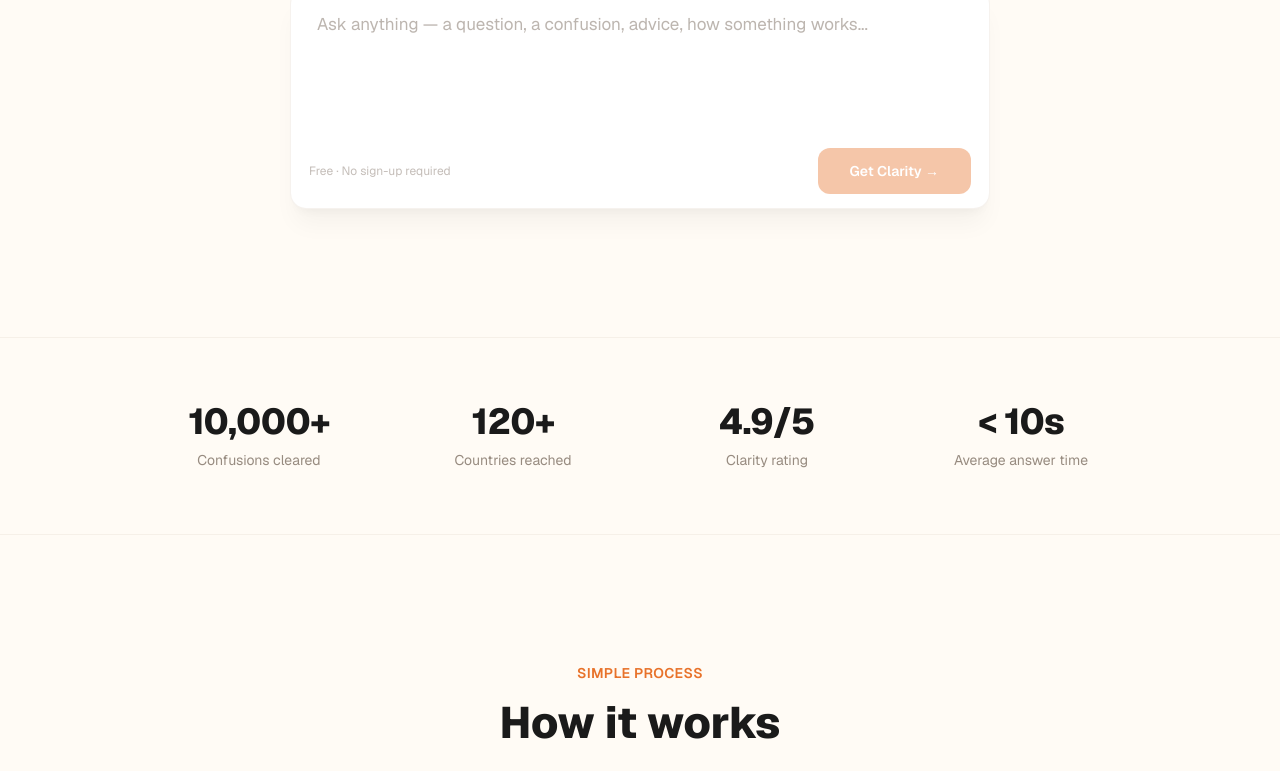
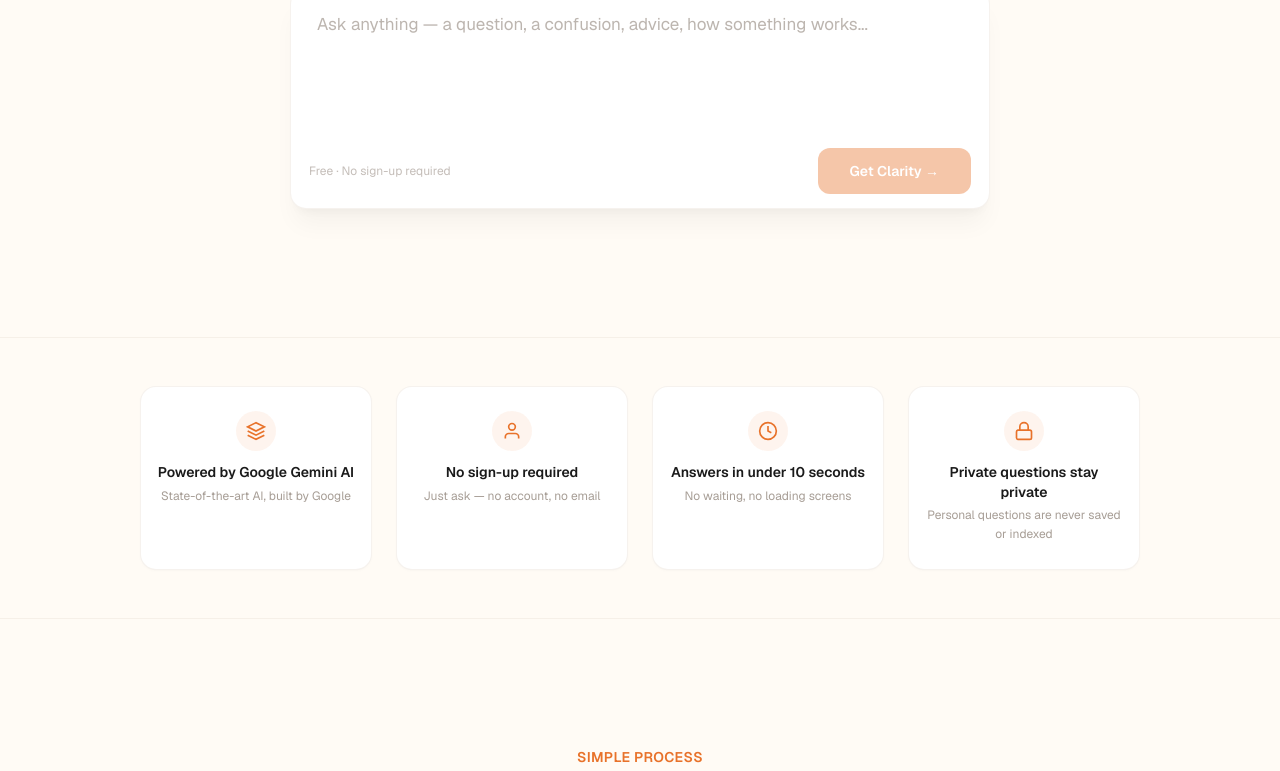
Before and after one commit to areebishaq76-dev/nowiget, a Next.js app: page / in a window 1280 px wide. Shown: the part 562-1333 px from the top of the page. Built offline with nearby package versions, Linux system fonts and the light colour scheme.

Commit message:
Replace fake stats with real trust badges

```diff
--- a/app/page.tsx
+++ b/app/page.tsx
@@ -337,20 +337,47 @@ export default function Home() {
         </div>
       </section>
 
-      {/* ─── Stats Bar ─── */}
-      <section className="py-16 px-6 border-y border-border/40">
-        <div className="max-w-[1000px] mx-auto grid grid-cols-2 md:grid-cols-4 gap-10 md:gap-4">
+      {/* ─── Trust Bar ─── */}
+      <section className="py-12 px-6 border-y border-border/40">
+        <div className="max-w-[1000px] mx-auto grid grid-cols-2 md:grid-cols-4 gap-6">
           {[
-            { number: "10,000+", label: "Confusions cleared" },
-            { number: "120+", label: "Countries reached" },
-            { number: "4.9/5", label: "Clarity rating" },
-            { number: "< 10s", label: "Average answer time" },
-          ].map(({ number, label }) => (
-            <div key={label} className="text-center">
-              <p className="text-3xl md:text-4xl font-extrabold text-foreground tracking-tight">
-                {number}
-              </p>
-              <p className="mt-2 text-sm text-secondary/70">{label}</p>
+            {
+              icon: (
+                <svg className="w-5 h-5" viewBox="0 0 24 24" fill="none" stroke="currentColor" strokeWidth="2"><path d="M12 2L2 7l10 5 10-5-10-5z"/><path d="M2 17l10 5 10-5"/><path d="M2 12l10 5 10-5"/></svg>
+              ),
+              title: "Powered by Google Gemini AI",
+              desc: "State-of-the-art AI, built by Google",
+            },
+            {
+              icon: (
+                <svg className="w-5 h-5" viewBox="0 0 24 24" fill="none" stroke="currentColor" strokeWidth="2"><path d="M20 21v-2a4 4 0 00-4-4H8a4 4 0 00-4 4v2"/><circle cx="12" cy="7" r="4"/></svg>
+              ),
+              title: "No sign-up required",
+              desc: "Just ask — no account, no email",
+            },
+            {
+              icon: (
+                <svg className="w-5 h-5" viewBox="0 0 24 24" fill="none" stroke="currentColor" strokeWidth="2"><circle cx="12" cy="12" r="10"/><polyline points="12 6 12 12 16 14"/></svg>
+              ),
+              title: "Answers in under 10 seconds",
+              desc: "No waiting, no loading screens",
+            },
+            {
+              icon: (
+                <svg className="w-5 h-5" viewBox="0 0 24 24" fill="none" stroke="currentColor" strokeWidth="2"><rect x="3" y="11" width="18" height="11" rx="2"/><path d="M7 11V7a5 5 0 0110 0v4"/></svg>
+              ),
+              title: "Private questions stay private",
+              desc: "Personal questions are never saved or indexed",
+            },
+          ].map(({ icon, title, desc }) => (
+            <div key={title} className="flex flex-col items-center text-center gap-3 px-4 py-6 rounded-2xl bg-card-bg border border-border/40 shadow-sm shadow-foreground/[0.02]">
+              <div className="w-10 h-10 rounded-full bg-primary/8 text-primary flex items-center justify-center flex-shrink-0">
+                {icon}
+              </div>
+              <div>
+                <p className="font-semibold text-foreground text-sm leading-snug">{title}</p>
+                <p className="mt-1 text-xs text-secondary/60 leading-relaxed">{desc}</p>
+              </div>
             </div>
           ))}
         </div>
```
